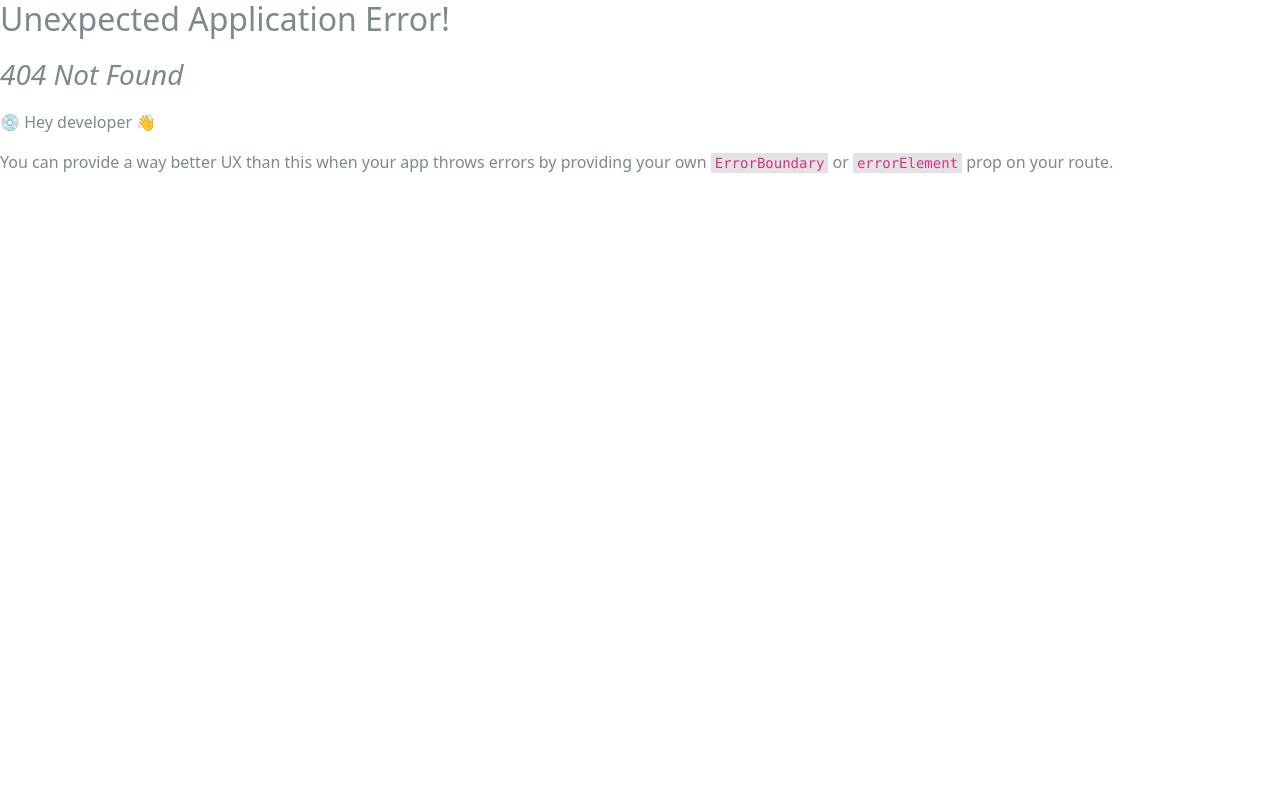
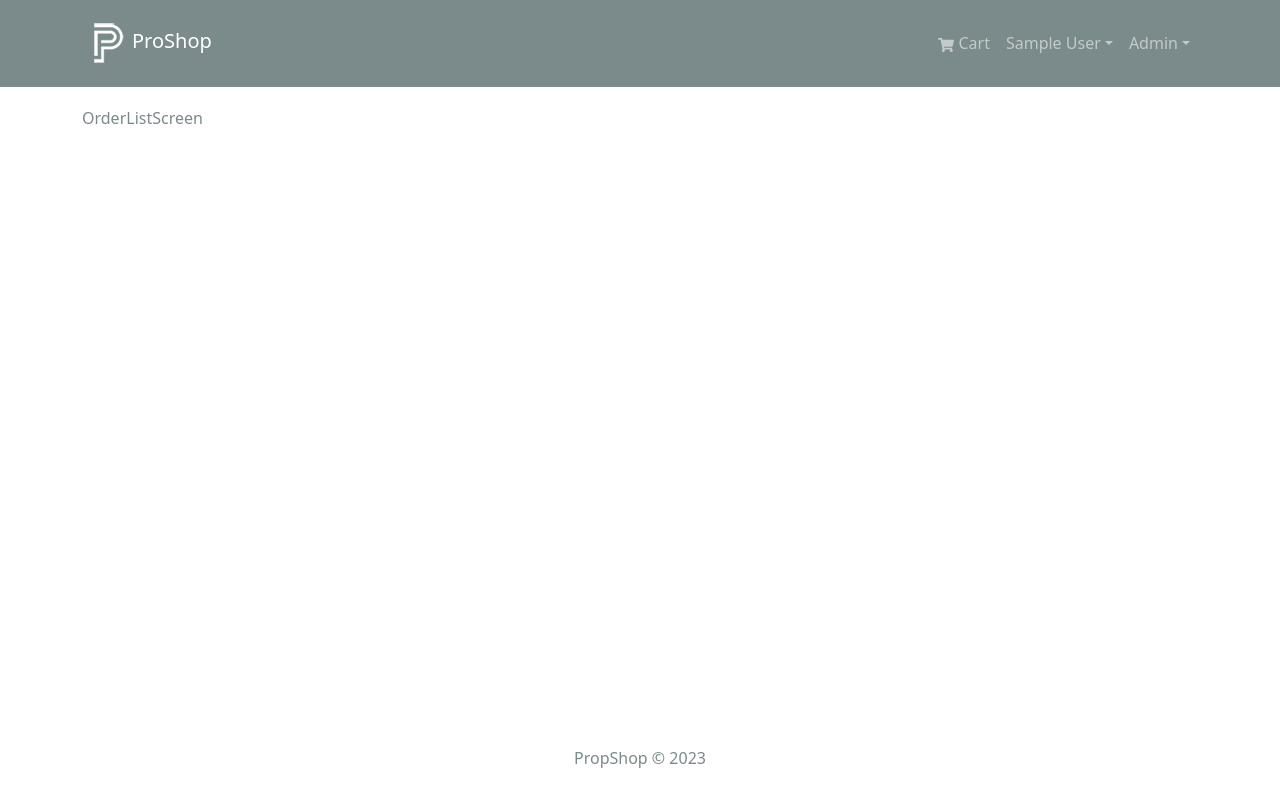
Before and after one commit to AvishkaUmesh/Pro-Shop-MERN, a React (Vite) app in the folder frontend/: page /admin/order-list in a window 1280 px wide. Before the commit this address had no page. Built offline with nearby package versions, Linux system fonts and the light colour scheme; sample sign-in values are in the browser's storage.

Commit message:
added admin routes in frontend

```diff
--- /dev/null
+++ b/frontend/src/components/AdminRoute.jsx
@@ -0,0 +1,13 @@
+import { useSelector } from 'react-redux';
+import { Navigate, Outlet } from 'react-router-dom';
+
+const AdminRoute = () => {
+    const { userInfo } = useSelector((state) => state.auth);
+
+    if (userInfo && userInfo.isAdmin) {
+        return <Outlet />;
+    }
+
+    return <Navigate to="/login" />;
+};
+export default AdminRoute;
--- a/frontend/src/components/Header.jsx
+++ b/frontend/src/components/Header.jsx
@@ -81,6 +81,26 @@ const Header = () => {
                                     </Nav.Link>
                                 </LinkContainer>
                             )}
+
+                            {userInfo && userInfo.isAdmin && (
+                                <NavDropdown title="Admin" id="adminmenu">
+                                    <LinkContainer to="/admin/user-list">
+                                        <NavDropdown.Item>
+                                            Users
+                                        </NavDropdown.Item>
+                                    </LinkContainer>
+                                    <LinkContainer to="/admin/product-list">
+                                        <NavDropdown.Item>
+                                            Products
+                                        </NavDropdown.Item>
+                                    </LinkContainer>
+                                    <LinkContainer to="/admin/order-list">
+                                        <NavDropdown.Item>
+                                            Orders
+                                        </NavDropdown.Item>
+                                    </LinkContainer>
+                                </NavDropdown>
+                            )}
                         </Nav>
                     </Navbar.Collapse>
                 </Container>
--- a/frontend/src/main.jsx
+++ b/frontend/src/main.jsx
@@ -11,6 +11,7 @@ import {
 import App from './App.jsx';
 import './assets/styles/bootstrap.custom.css';
 import './assets/styles/index.css';
+import AdminRoute from './components/AdminRoute.jsx';
 import PrivateRoute from './components/PrivateRoute.jsx';
 import CartScreen from './screens/CartScreen.jsx';
 import HomeScreen from './screens/HomeScreen.jsx';
@@ -22,6 +23,7 @@ import ProductScreen from './screens/ProductScreen.jsx';
 import ProfileScreen from './screens/ProfileScreen.jsx';
 import RegisterScreen from './screens/Register.jsx';
 import ShippingScreen from './screens/ShippingScreen.jsx';
+import OrderListScreen from './screens/admin/OrderListScreen.jsx';
 import store from './store.js';
 
 const router = createBrowserRouter(
@@ -34,14 +36,15 @@ const router = createBrowserRouter(
             <Route path="/register" element={<RegisterScreen />} />
 
             <Route path="" element={<PrivateRoute />}>
-                <Route path="/shipping" element={<ShippingScreen />}></Route>
-                <Route path="/payment" element={<PaymentScreen />}></Route>
-                <Route
-                    path="/placeorder"
-                    element={<PlaceOrderScreen />}
-                ></Route>
-                <Route path="/order/:id" element={<OrderScreen />}></Route>
-                <Route path="/profile" element={<ProfileScreen />}></Route>
+                <Route path="/shipping" element={<ShippingScreen />} />
+                <Route path="/payment" element={<PaymentScreen />} />
+                <Route path="/placeorder" element={<PlaceOrderScreen />} />
+                <Route path="/order/:id" element={<OrderScreen />} />
+                <Route path="/profile" element={<ProfileScreen />} />
+            </Route>
+
+            <Route path="" element={<AdminRoute />}>
+                <Route path="/admin/order-list" element={<OrderListScreen />} />
             </Route>
         </Route>
     )
--- /dev/null
+++ b/frontend/src/screens/admin/OrderListScreen.jsx
@@ -0,0 +1,4 @@
+const OrderListScreen = () => {
+    return <div>OrderListScreen</div>;
+};
+export default OrderListScreen;
```
